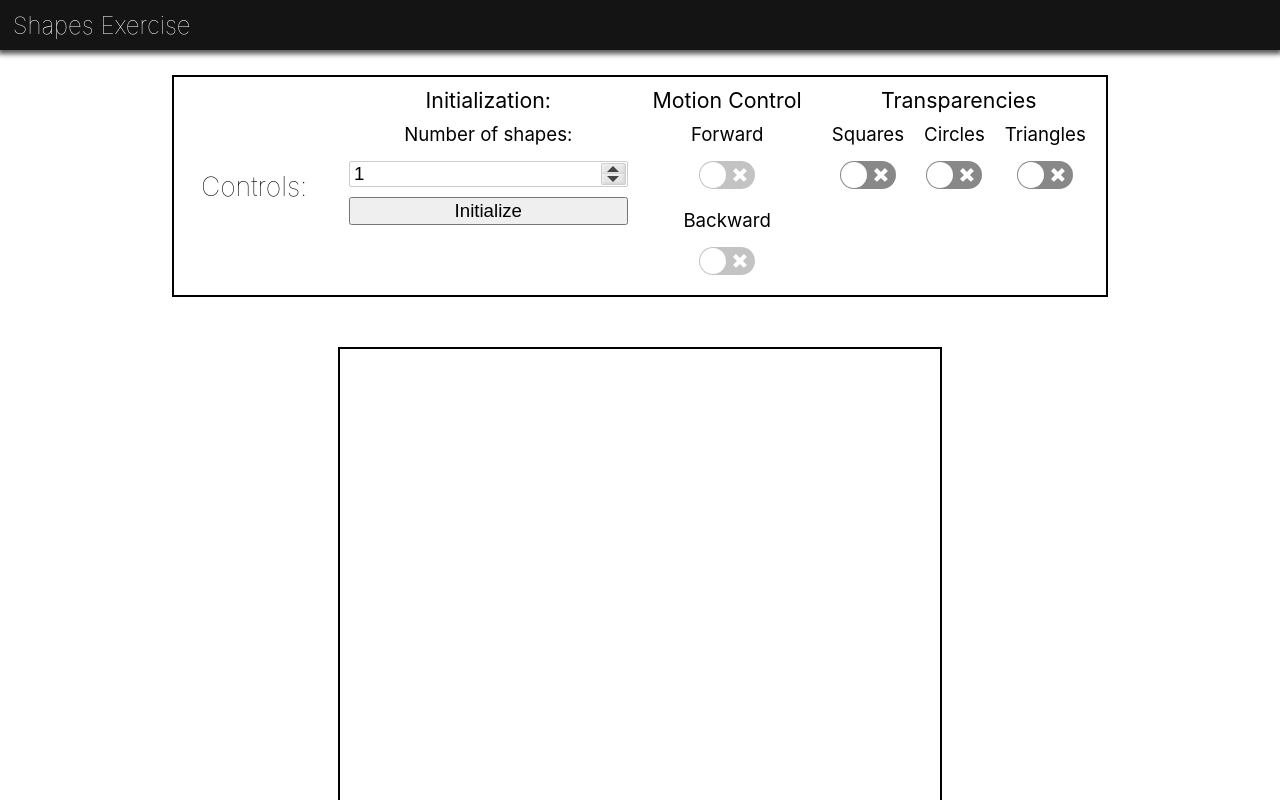
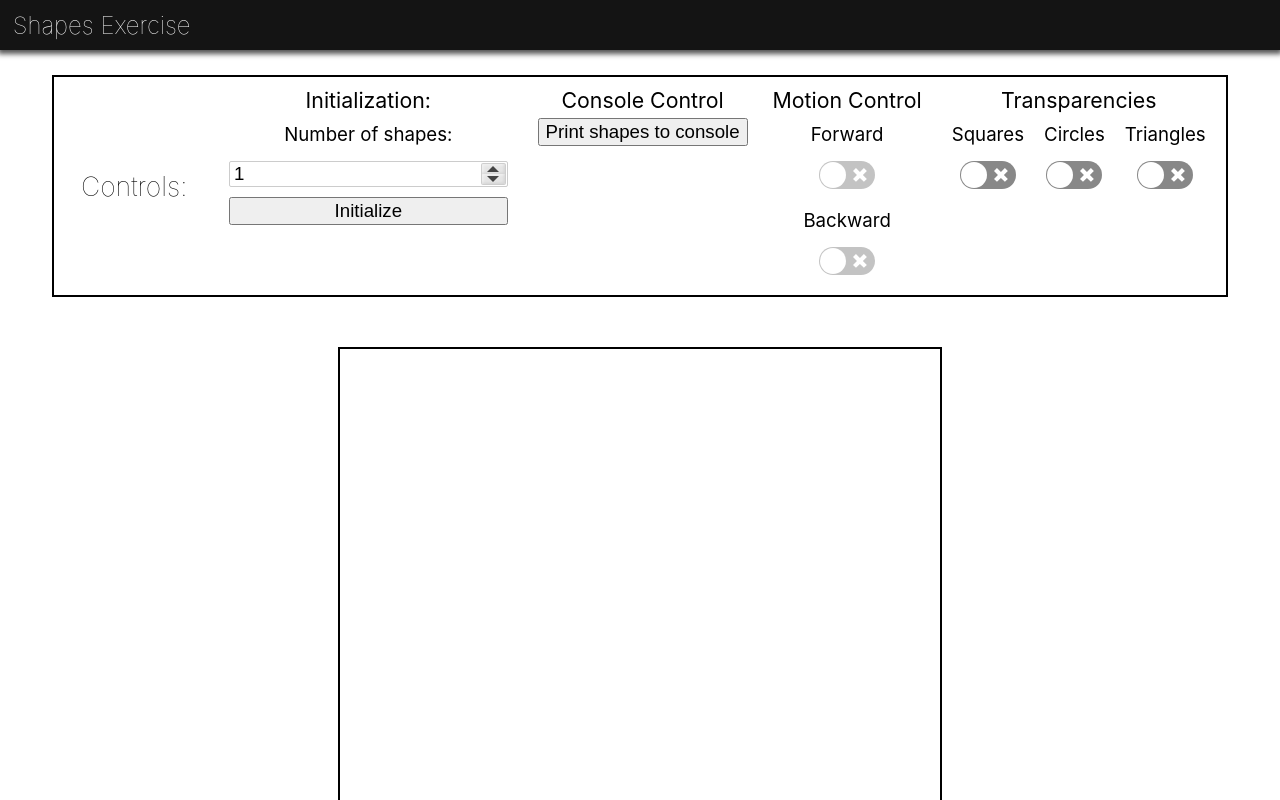
Before and after one commit to dallman2/shape-exercise, a React (Create React App) app: page / in a window 1280 px wide. Shown: the top 800 px of the page. Built offline with nearby package versions, Linux system fonts and the light colour scheme.

Commit message:
styling update and shapes to console still need docs and tests

```diff
--- a/src/components/controls/Controls.js
+++ b/src/components/controls/Controls.js
@@ -106,6 +106,27 @@ const Controls = () => {
     dispatch(initShapesMotion(n));
   };
 
+  /**
+   * this 'zips' all data for a single shape into an object,
+   * maps all of those objects into a list, then prints the list
+   */
+  const shapesToConsole = () => {
+    const fullList = shapes.shapes.map((el, idx) => {
+      const singleMotion = {
+        tX: motion.positionsX[idx],
+        tY: motion.positionsY[idx],
+        dX: motion.velocitiesX[idx],
+        dY: motion.velocitiesY[idx],
+      };
+      return {
+        ...el,
+        motion: singleMotion,
+      };
+    });
+    // console.table(fullList);
+    console.log(fullList);
+  };
+
   return (
     <>
       <p className="Title">Controls:</p>
@@ -125,6 +146,14 @@ const Controls = () => {
           </span>
           <button className="Control" onClick={setup}>
             Initialize
+          </button>
+        </div>
+      </div>
+      <div className="Control-container">
+        <label>Console Control</label>
+        <div className="Console-controls">
+          <button className="Control" onClick={shapesToConsole}>
+            Print shapes to console
           </button>
         </div>
       </div>
```
Also changed, not shown: src/components/shape/Shape.js (+0 -17 lines), src/store/store.js (+5 -5 lines).
